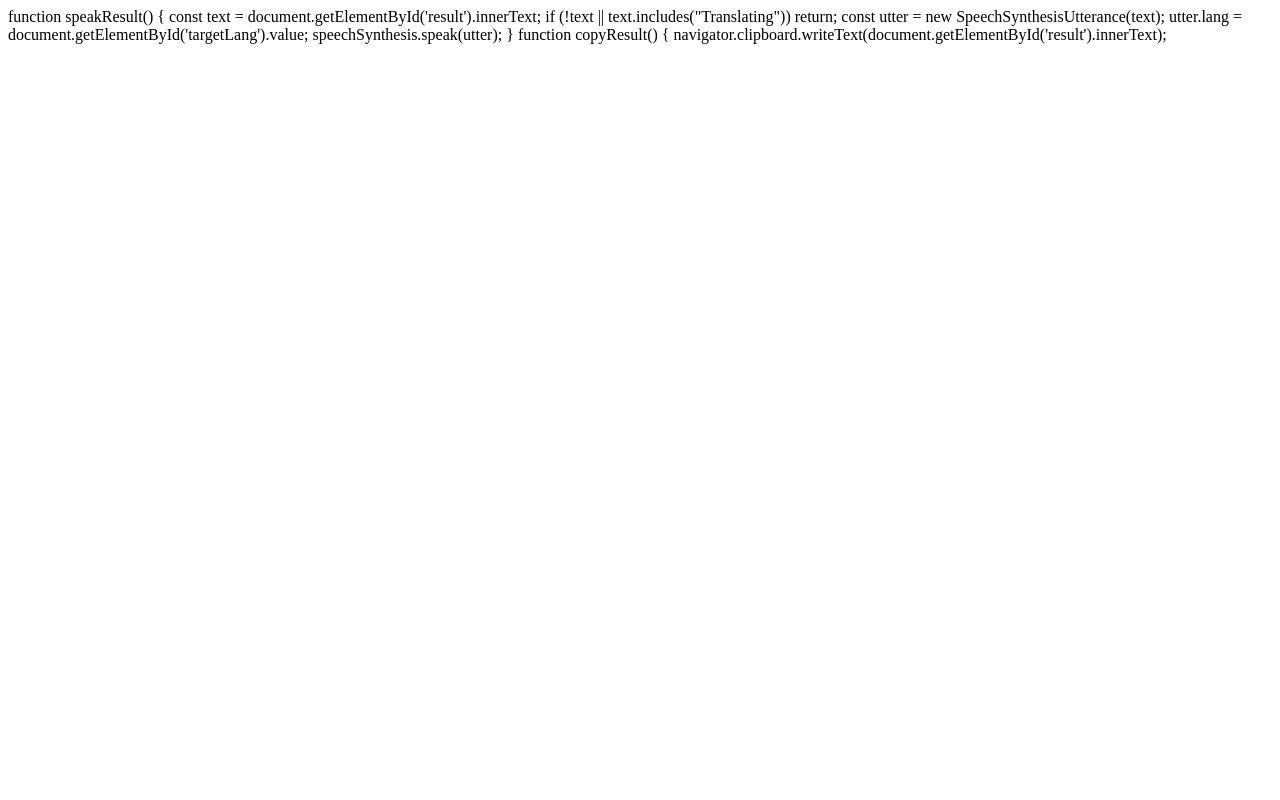
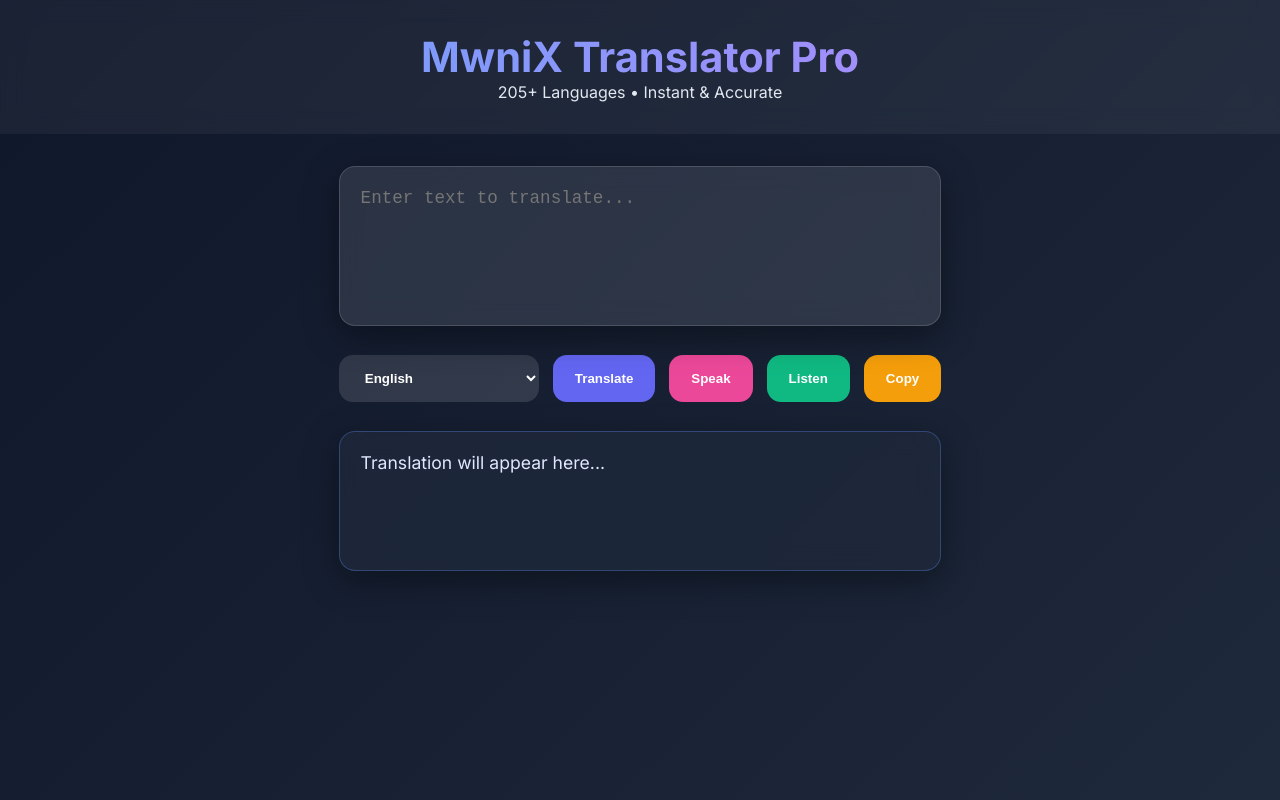
Before and after one commit to Manish1-star/Advance-translator-, a plain HTML site: page index.html in a window 1280 px wide. Drawn offline with Linux system fonts and the light colour scheme.

Commit message:
Update index.html

```diff
--- a/index.html
+++ b/index.html
@@ -1,14 +1,133 @@
+<!DOCTYPE html>
+<html lang="en">
+<head>
+    <meta charset="UTF-8">
+    <meta name="viewport" content="width=device-width, initial-scale=1.0">
+    <title>MwniX Translator Pro - 205+ Languages</title>
+    <link href="https://fonts.googleapis.com/css2?family=Inter:wght@400;500;600;700&display=swap" rel="stylesheet">
+
+    <style>
+        * { margin:0; padding:0; box-sizing:border-box; }
+        body {
+            font-family:'Inter',sans-serif;
+            min-height:100vh;
+            background:linear-gradient(135deg,#0f172a,#1e293b);
+            color:#e2e8f0;
+            display:flex; flex-direction:column;
+        }
+        .header{padding:2rem;text-align:center;background:rgba(255,255,255,0.05);backdrop-filter:blur(12px);}
+        .header h1{
+            font-size:2.6rem;font-weight:700;
+            background:linear-gradient(90deg,#60a5fa,#c084fc);
+            -webkit-background-clip:text; -webkit-text-fill-color:transparent;
+        }
+        .container{flex:1;padding:2rem;max-width:900px;margin:0 auto;display:flex;flex-direction:column;gap:1.8rem;}
+        textarea,.result-box{
+            width:100%;padding:1.3rem;border-radius:16px;border:none;outline:none;font-size:1.1rem;
+            backdrop-filter:blur(12px);box-shadow:0 10px 35px rgba(0,0,0,0.4);
+        }
+        textarea{height:160px;background:rgba(255,255,255,0.1);color:white;resize:none;border:1px solid rgba(255,255,255,0.15);}
+        .result-box{
+            min-height:140px;background:rgba(30,41,59,0.8);
+            border:1px solid rgba(100,150,255,0.3);color:#e0e7ff;
+        }
+        .controls{display:flex;flex-wrap:wrap;gap:14px;justify-content:center;}
+        select,button{
+            padding:15px 22px;border-radius:14px;border:none;font-weight:600;
+            cursor:pointer;transition:all .3s;
+        }
+        select{background:rgba(255,255,255,0.12);color:white;flex:1;min-width:200px;}
+        button{background:#6366f1;color:white;}
+        button:hover{transform:translateY(-4px);box-shadow:0 12px 28px rgba(99,102,241,0.5);}
+        .btn-mic{background:#ec4899;}
+        .btn-speak{background:#10b981;}
+        .btn-copy{background:#f59e0b;}
+    </style>
+</head>
+<body>
+
+<div class="header">
+    <h1>MwniX Translator Pro</h1>
+    <p>205+ Languages • Instant & Accurate</p>
+</div>
+
+<div class="container">
+    <textarea id="inputText" placeholder="Enter text to translate..."></textarea>
+
+    <div class="controls">
+        <select id="targetLang">
+            <option value="en">English</option>
+            <option value="ne">Nepali</option>
+            <option value="hi">Hindi</option>
+            <option value="zh-CN">Chinese</option>
+            <option value="es">Spanish</option>
+            <option value="fr">French</option>
+            <option value="de">German</option>
+            <option value="ja">Japanese</option>
+            <option value="ko">Korean</option>
+            <option value="ru">Russian</option>
+        </select>
+
+        <button onclick="translateText()">Translate</button>
+        <button class="btn-mic" onclick="startMic()">Speak</button>
+        <button class="btn-speak" onclick="speakResult()">Listen</button>
+        <button class="btn-copy" onclick="copyResult()">Copy</button>
+    </div>
+
+    <div id="result" class="result-box">Translation will appear here...</div>
+</div>
+
+<script>
+async function translateText() {
+    const text = document.getElementById("inputText").value.trim();
+    const target = document.getElementById("targetLang").value;
+    const resultBox = document.getElementById("result");
+
+    if (!text) {
+        resultBox.innerText = "Please type something!";
+        return;
+    }
+
+    resultBox.innerText = "Translating...";
+
+    try {
+        const url = `https://api.mymemory.translated.net/get?q=${encodeURIComponent(text)}&langpair=auto|${target}`;
+        const res = await fetch(url);
+        const data = await res.json();
+
+        resultBox.innerText = data.responseData.translatedText || "Failed to translate.";
+    } catch (e) {
+        resultBox.innerText = "Translation error.";
+    }
+}
+
+function startMic() {
+    if (!("webkitSpeechRecognition" in window)) {
+        alert("Speech recognition not supported.");
+        return;
+    }
+    let rec = new webkitSpeechRecognition();
+    rec.lang = "en-US";
+    rec.start();
+    rec.onresult = e => {
+        document.getElementById("inputText").value = e.results[0][0].transcript;
+    };
+}
 
 function speakResult() {
-    const text = document.getElementById('result').innerText;
-    if (!text || text.includes("Translating")) return;
+    const text = document.getElementById("result").innerText;
+    if (!text || text === "Translating...") return;
 
     const utter = new SpeechSynthesisUtterance(text);
-    utter.lang = document.getElementById('targetLang').value;
+    utter.lang = document.getElementById("targetLang").value;
     speechSynthesis.speak(utter);
 }
 
 function copyResult() {
-    navigator.clipboard.writeText(document.getElementById('result').innerText);
+    navigator.clipboard.writeText(document.getElementById("result").innerText);
+    alert("Copied!");
+}
+</script>
 
+</body>
 </html>
```
